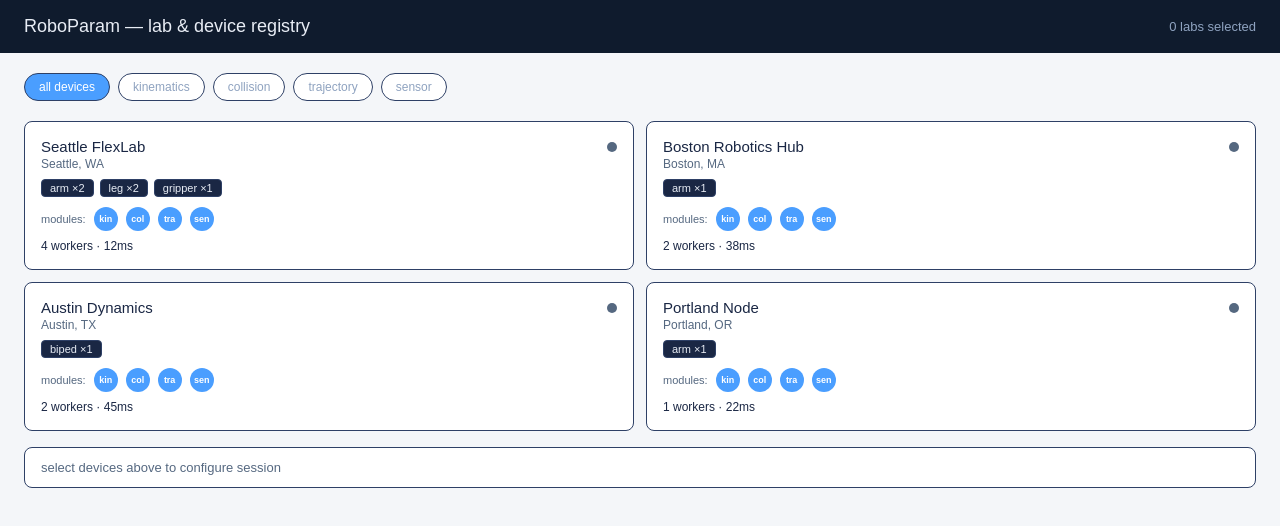
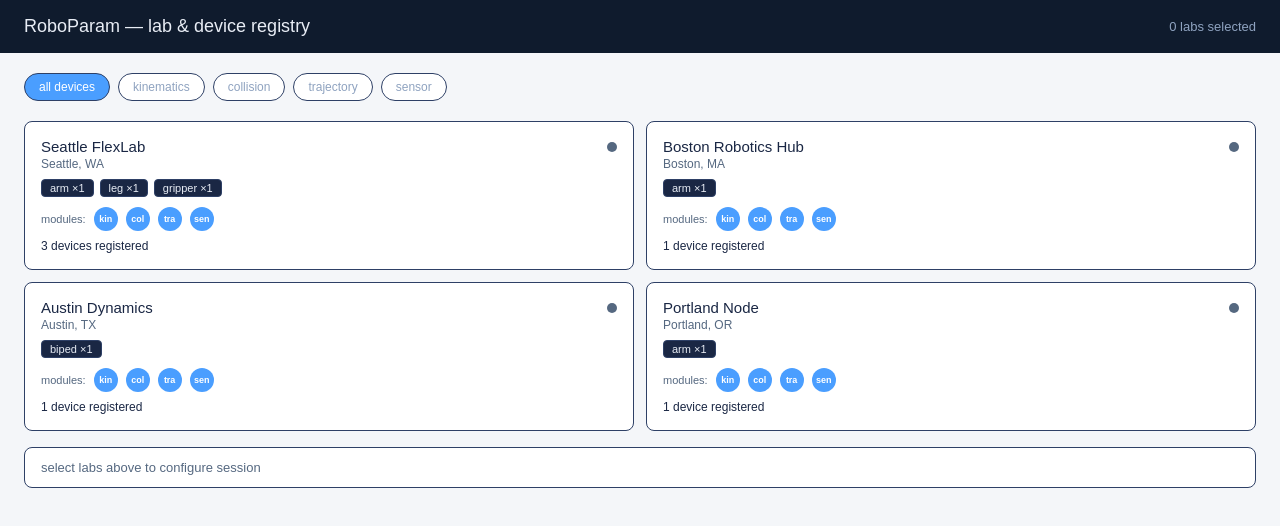
Before and after one commit to CatNinjaLuna/CS6650_Final_Project, a React (Vite) app in the folder frontend/: page / in a window 1280 px wide. Shown: the top 526 px of the page. Built offline with nearby package versions, Linux system fonts and the light colour scheme; no server answers.

Commit message:
feat: connect lab registry

```diff
--- a/frontend/src/pages/Dashboard.jsx
+++ b/frontend/src/pages/Dashboard.jsx
@@ -97,15 +97,18 @@ function ResultPanel() {
 // TODO: replace mock latency values with live data from aggregator
 function CoverageMatrix({ labs }) {
     const modules = ["kin", "col", "tra", "sen"]
-    const rows = labs.map(lab => ({
-        name: lab.name,
-        coverage: {
-            kin: "14ms",
-            col: "19ms",
-            tra: "31ms",
-            sen: lab.modules.includes("sen") ? "12ms" : null,
+    const rows = labs.map(lab => {
+        const labModules = lab.devices?.flatMap(d => d.modules || []) || []
+        return {
+            name: lab.name,
+            coverage: {
+                kin: labModules.includes("kin") ? "14ms" : null,
+                col: labModules.includes("col") ? "19ms" : null,
+                tra: labModules.includes("tra") ? "31ms" : null,
+                sen: labModules.includes("sen") ? "12ms" : null,
+            }
         }
-    }))
+    })
 
     return (
         <div style={{ marginTop: "20px" }}>
--- a/frontend/src/pages/LabRegistry.jsx
+++ b/frontend/src/pages/LabRegistry.jsx
@@ -6,55 +6,52 @@
 // - Lets the user filter labs by supported module
 // - Lets the user select labs and start a simulation session
 //
-// Current implementation notes:
-// - Uses local mock data for frontend-first development
-// - Selection is currently lab-level for simplicity
-// - In the integrated version, mockLabs should be replaced by GET /labs
-//   from the registration service, and selection can be refined to device-level
+// Data source:
+// - Fetches from GET http://localhost:8084/labs/full (registration service)
+// - Falls back to mockLabs if the service is unavailable or returns empty
 //
 // Props:
 //   onStartSession(labs)
 //   - Called when the user starts a session
 //   - Receives the selected lab objects as the initial session configuration
 
-import { useState } from "react"
+import { useState, useEffect } from "react"
 
+// Fallback data used when registration service is unavailable
 const mockLabs = [
     {
-        id: "lab-1",
+        labId: "lab-1",
         name: "Seattle FlexLab",
         location: "Seattle, WA",
-        devices: { arm: 2, leg: 2, gripper: 1 },
-        modules: ["kin", "col", "tra", "sen"],
-        workers: 4,
-        latency: 12,
+        devices: [
+            { deviceId: "arm-1", type: "arm", modules: ["kin", "col", "tra", "sen"], capacity: 2, inUse: 0 },
+            { deviceId: "leg-1", type: "leg", modules: ["kin", "col", "tra", "sen"], capacity: 2, inUse: 0 },
+            { deviceId: "gripper-1", type: "gripper", modules: ["kin", "col", "tra", "sen"], capacity: 1, inUse: 0 },
+        ],
     },
     {
-        id: "lab-2",
+        labId: "lab-2",
         name: "Boston Robotics Hub",
         location: "Boston, MA",
-        devices: { arm: 1 },
-        modules: ["kin", "col", "tra", "sen"],
-        workers: 2,
-        latency: 38,
+        devices: [
+            { deviceId: "arm-1", type: "arm", modules: ["kin", "col", "tra", "sen"], capacity: 1, inUse: 0 },
+        ],
     },
     {
-        id: "lab-3",
+        labId: "lab-3",
         name: "Austin Dynamics",
         location: "Austin, TX",
-        devices: { biped: 1 },
-        modules: ["kin", "col", "tra", "sen"],
-        workers: 2,
-        latency: 45,
+        devices: [
+            { deviceId: "biped-1", type: "biped", modules: ["kin", "col", "tra", "sen"], capacity: 1, inUse: 0 },
+        ],
     },
     {
-        id: "lab-4",
+        labId: "lab-4",
         name: "Portland Node",
         location: "Portland, OR",
-        devices: { arm: 1 },
-        modules: ["kin", "col", "tra", "sen"],
-        workers: 1,
-        latency: 22,
+        devices: [
+            { deviceId: "arm-1", type: "arm", modules: ["kin", "col", "tra", "sen"], capacity: 1, inUse: 0 },
+        ],
     },
 ]
 
@@ -67,9 +64,46 @@ const MODULE_MAP = {
     sensor: "sen",
 }
 
+// Helper: get unique modules across all devices in a lab
+function getLabModules(lab) {
+    const moduleSet = new Set()
+    lab.devices?.forEach(d => d.modules?.forEach(m => moduleSet.add(m)))
+    return Array.from(moduleSet)
+}
+
+// Helper: count devices by type in a lab
+function getDeviceCounts(lab) {
+    const counts = {}
+    lab.devices?.forEach(d => {
+        counts[d.type] = (counts[d.type] || 0) + 1
+    })
+    return counts
+}
+
 export default function LabRegistry({ onStartSession }) {
+    const [labs, setLabs] = useState([])
     const [selectedLabIds, setSelectedLabIds] = useState([])
     const [activeTab, setActiveTab] = useState("all devices")
+    const [loading, setLoading] = useState(true)
+
+    // Fetch labs from registration service on mount
+    // Falls back to mock data if unavailable or empty
+    useEffect(() => {
+        fetch("http://localhost:8084/labs/full")
+            .then(res => {
+                if (!res.ok) throw new Error("Failed to fetch labs")
+                return res.json()
+            })
+            .then(data => {
+                if (!Array.isArray(data) || data.length === 0) setLabs(mockLabs)
+                else setLabs(data)
+            })
+            .catch(err => {
+                console.error("Failed to fetch labs:", err)
+                setLabs(mockLabs)
+            })
+            .finally(() => setLoading(false))
+    }, [])
 
     function toggleLab(id) {
         setSelectedLabIds(prev =>
@@ -78,8 +112,16 @@ export default function LabRegistry({ onStartSession }) {
     }
 
     const filteredLabs = activeTab === "all devices"
-        ? mockLabs
-        : mockLabs.filter(lab => lab.modules.includes(MODULE_MAP[activeTab]))
+        ? labs
+        : labs.filter(lab => getLabModules(lab).includes(MODULE_MAP[activeTab]))
+
+    if (loading) {
+        return (
+            <div style={{ padding: "24px", background: "var(--bg-page)", minHeight: "100vh", display: "flex", alignItems: "center", justifyContent: "center" }}>
+                <span style={{ color: "var(--text-secondary)" }}>Loading labs...</span>
+            </div>
+        )
+    }
 
     return (
         <div style={{ padding: "24px", background: "var(--bg-page)", minHeight: "100vh" }}>
@@ -116,11 +158,14 @@ export default function LabRegistry({ onStartSession }) {
             {/* Lab cards grid */}
             <div style={{ display: "grid", gridTemplateColumns: "1fr 1fr", gap: "12px", marginBottom: "16px" }}>
                 {filteredLabs.map(lab => {
-                    const isSelected = selectedLabIds.includes(lab.id)
+                    const isSelected = selectedLabIds.includes(lab.labId)
+                    const modules = getLabModules(lab)
+                    const deviceCounts = getDeviceCounts(lab)
+
                     return (
                         <div
-                            key={lab.id}
-                            onClick={() => toggleLab(lab.id)}
+                            key={lab.labId}
+                            onClick={() => toggleLab(lab.labId)}
                             style={{
                                 padding: "16px",
                                 borderRadius: "8px",
@@ -142,9 +187,9 @@ export default function LabRegistry({ onStartSession }) {
                                 }} />
                             </div>
 
-                            {/* Device badges */}
+                            {/* Device badges — derived from real device list */}
                             <div style={{ display: "flex", gap: "6px", flexWrap: "wrap", marginBottom: "10px" }}>
-                                {Object.entries(lab.devices).map(([type, count]) => (
+                                {Object.entries(deviceCounts).map(([type, count]) => (
                                     <span key={type} style={{
                                         padding: "2px 8px",
                                         borderRadius: "4px",
@@ -158,10 +203,10 @@ export default function LabRegistry({ onStartSession }) {
                                 ))}
                             </div>
 
-                            {/* Modules */}
+                            {/* Modules — derived from all devices in this lab */}
                             <div style={{ display: "flex", alignItems: "center", gap: "8px", marginBottom: "8px" }}>
                                 <span style={{ fontSize: "11px", color: "var(--text-on-card-secondary)" }}>modules:</span>
-                                {lab.modules.map(m => (
+                                {modules.map(m => (
                                     <span key={m} style={{
                                         width: "24px", height: "24px", borderRadius: "50%",
                                         background: "var(--accent-blue)",
@@ -173,9 +218,9 @@ export default function LabRegistry({ onStartSession }) {
                                 ))}
                             </div>
 
-                            {/* Workers + latency */}
+                            {/* Device count */}
                             <div style={{ fontSize: "12px", color: "var(--text-on-card)" }}>
-                                {lab.workers} workers · {lab.latency}ms
+                                {lab.devices?.length || 0} device{lab.devices?.length !== 1 ? "s" : ""} registered
                             </div>
                         </div>
                     )
@@ -196,12 +241,12 @@ export default function LabRegistry({ onStartSession }) {
             }}>
         <span>
           {selectedLabIds.length === 0
-              ? "select devices above to configure session"
+              ? "select labs above to configure session"
               : `${selectedLabIds.length} lab(s) selected`}
         </span>
                 {selectedLabIds.length > 0 && (
                     <button
-                        onClick={() => onStartSession(mockLabs.filter(l => selectedLabIds.includes(l.id)))}
+                        onClick={() => onStartSession(labs.filter(l => selectedLabIds.includes(l.labId)))}
                         style={{
                             padding: "8px 20px",
                             background: "var(--accent-green)",
```
